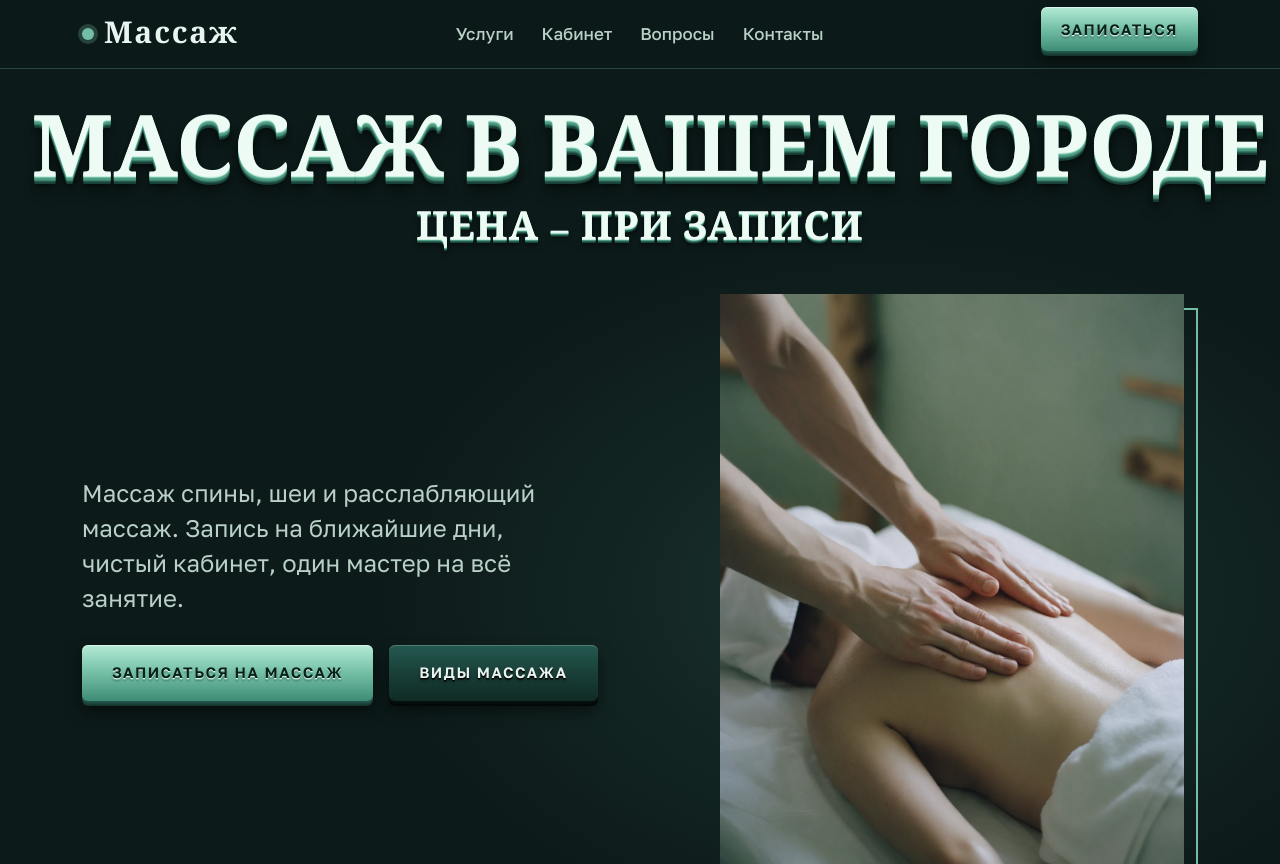
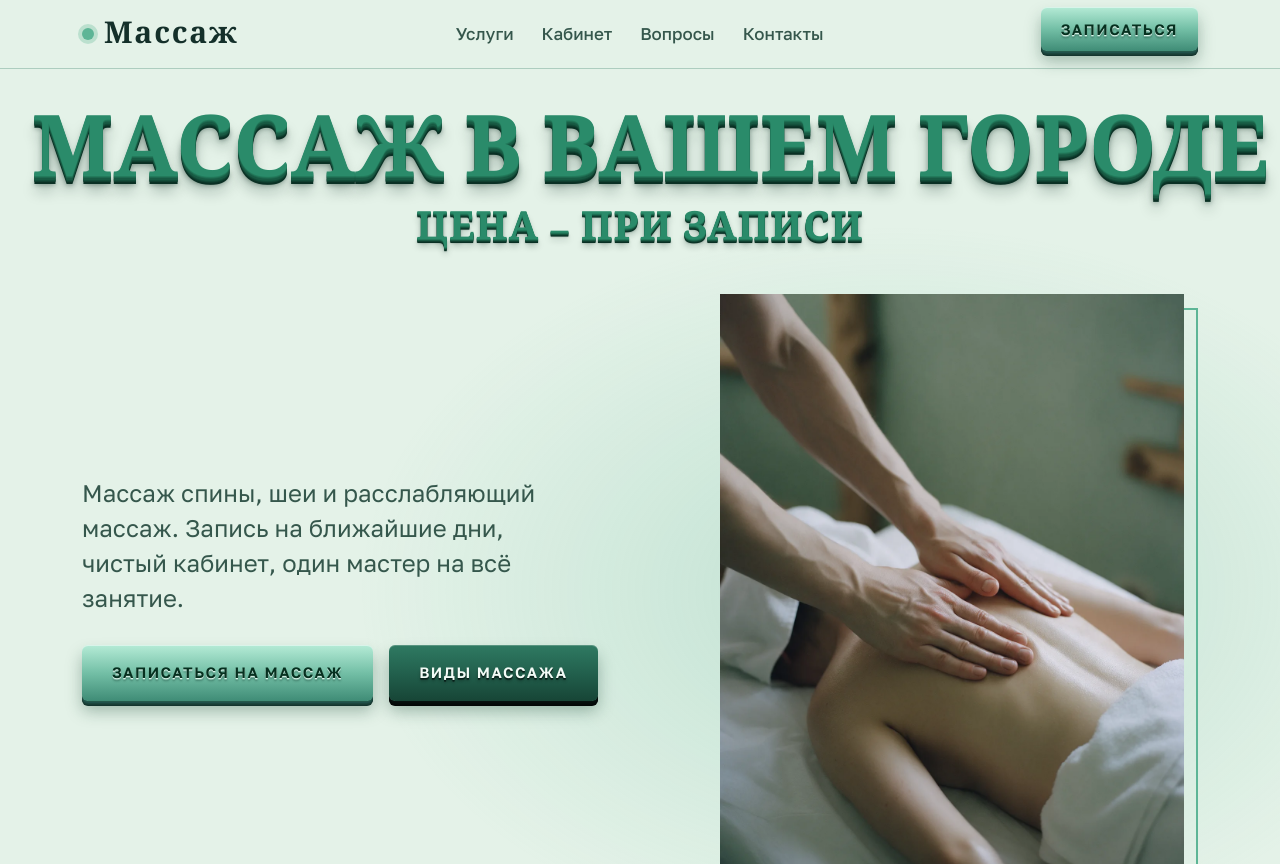
Before and after one commit to andreikovalev68/massazh-demo, a plain HTML site: page index.html in a window 1280 px wide. Shown: the top 864 px of the page. Drawn offline with nearby package versions, Linux system fonts and the light colour scheme.

Commit message:
Светло-зелёная тема

```diff
--- a/style.css
+++ b/style.css
@@ -1,17 +1,17 @@
 :root{
-  --bg:#0C1A19;
-  --bg-2:#10221F;
-  --card:#14302C;
-  --cream:#E9F3EF;
-  --soft:#B9D0C7;
-  --muted:#8FAFA3;
-  --g:#73BFA6;
-  --g-hi:#A9E4CD;
+  --bg:#E4F2E8;
+  --bg-2:#D6EADD;
+  --card:#F7FCF9;
+  --cream:#14302A;
+  --soft:#35574C;
+  --muted:#5A7A6E;
+  --g:#5DB596;
+  --g-hi:#1F6B52;
   --g-lo:#2E6B5B;
-  --on-g:#06201A;
-  --v-canvas:#0C1A19;--v-ink:#E9F3EF;--v-accent:#73BFA6;--v-accent-ink:#06201A;
-  --line:rgba(115,191,166,.28);
-  color-scheme:dark;
+  --on-g:#06301F;
+  --line:rgba(31,107,82,.28);
+  --v-canvas:#E4F2E8;--v-ink:#14302A;--v-accent:#5DB596;--v-accent-ink:#06301F;
+  color-scheme:light;
   box-sizing:border-box;
   padding-top:env(safe-area-inset-top,0px);
   padding-bottom:env(safe-area-inset-bottom,0px);
@@ -25,9 +25,9 @@ a{color:inherit}
 
 /* 3D-надпись */
 .t3d{
-  color:#EEFBF5;
-  text-shadow:0 .014em 0 #C9EFE0,0 .028em 0 #73BFA6,0 .044em 0 #4F9C85,0 .06em 0 #3B7F6C,
-    0 .076em 0 #29604F,0 .092em 0 #19413A,0 .11em .06em rgba(0,0,0,.55),0 .18em .16em rgba(0,0,0,.45);
+  color:#2A8B6A;
+  text-shadow:0 .014em 0 #237A5B,0 .028em 0 #1D694F,0 .044em 0 #185A43,0 .06em 0 #134C39,
+    0 .076em 0 #0F3F2F,0 .092em 0 #0A3024,0 .11em .06em rgba(8,40,28,.4),0 .18em .16em rgba(8,40,28,.28);
 }
 
 /* кнопки */
@@ -38,7 +38,7 @@ a{color:inherit}
   background:linear-gradient(180deg,#B5EBD6 0%,#73BFA6 50%,#3F8C76 100%);color:var(--on-g);
   font:700 15px/1 'Golos Text',system-ui,sans-serif;letter-spacing:.1em;text-decoration:none;
   text-shadow:0 1px 0 rgba(235,255,247,.85),0 2px 0 rgba(235,255,247,.3),0 3px 2px rgba(5,40,30,.35);
-  box-shadow:inset 0 1px 0 rgba(255,255,255,.5),0 1px 0 #24594A,0 2px 0 #20504A,0 3px 0 #1C463D,0 4px 0 #183D35,0 5px 0 #14342D,0 10px 16px rgba(0,0,0,.55);
+  box-shadow:inset 0 1px 0 rgba(255,255,255,.5),0 1px 0 #24594A,0 2px 0 #20504A,0 3px 0 #1C463D,0 4px 0 #183D35,0 5px 0 #14342D,0 10px 16px rgba(20,70,50,.35);
   transform:translateY(-3px);
   transition:transform .12s,box-shadow .12s;
   animation:bob 3.4s ease-in-out infinite;
@@ -47,25 +47,25 @@ a{color:inherit}
 .btn:hover{filter:brightness(1.07)}
 .btn:active{transform:translateY(1px);box-shadow:inset 0 1px 0 rgba(255,255,255,.35),0 1px 0 #14342D,0 3px 6px rgba(0,0,0,.5)}
 .btn-dark{
-  background:linear-gradient(180deg,#245A50 0%,#193F38 50%,#102B26 100%);color:#E9F3EF;
-  text-shadow:0 1px 0 #000,0 2px 0 rgba(0,0,0,.5),0 3px 3px rgba(0,0,0,.4);
-  box-shadow:inset 0 1px 0 rgba(255,255,255,.2),0 1px 0 #07110F,0 2px 0 #060E0C,0 3px 0 #050B0A,0 4px 0 #040908,0 5px 0 #030706,0 10px 16px rgba(0,0,0,.5);
+  background:linear-gradient(180deg,#2F7A62 0%,#22604D 50%,#174536 100%);color:#F2FBF6;
+  text-shadow:0 1px 0 #06201A,0 2px 0 rgba(0,0,0,.4),0 3px 3px rgba(0,0,0,.3);
+  box-shadow:inset 0 1px 0 rgba(255,255,255,.2),0 1px 0 #07110F,0 2px 0 #060E0C,0 3px 0 #050B0A,0 4px 0 #040908,0 5px 0 #030706,0 10px 16px rgba(20,70,50,.35);
 }
 .btn-sm{min-height:44px;padding:0 20px}
 @keyframes wave{0%{left:-60%}55%,100%{left:130%}}
 @keyframes bob{0%,100%{transform:translateY(-3px)}50%{transform:translateY(-5px)}}
 
 /* шапка */
-.top{position:sticky;top:env(safe-area-inset-top,0px);z-index:20;background:rgba(12,26,25,.94);backdrop-filter:blur(6px);border-bottom:1px solid var(--line)}
+.top{position:sticky;top:env(safe-area-inset-top,0px);z-index:20;background:rgba(228,242,232,.94);backdrop-filter:blur(6px);border-bottom:1px solid var(--line)}
 .top-in{display:flex;align-items:center;justify-content:space-between;gap:20px;min-height:68px}
 .brand{display:flex;align-items:center;gap:10px;text-decoration:none;font:700 30px/1 'Cormorant Garamond',Georgia,serif;letter-spacing:.06em}
-.brand i{width:12px;height:12px;border-radius:50%;background:var(--g);box-shadow:0 0 0 4px rgba(115,191,166,.25)}
+.brand i{width:12px;height:12px;border-radius:50%;background:var(--g);box-shadow:0 0 0 4px rgba(93,181,150,.3)}
 .nav{display:flex;gap:28px}
 .nav a{color:var(--soft);text-decoration:none;font-weight:500}
 .nav a:hover{color:var(--g-hi)}
 
 /* hero */
-.hero{padding:clamp(20px,2.6vw,40px) 0 clamp(36px,4vw,64px);background:radial-gradient(60% 60% at 70% 60%,rgba(115,191,166,.14),transparent 70%),var(--bg)}
+.hero{padding:clamp(20px,2.6vw,40px) 0 clamp(36px,4vw,64px);background:radial-gradient(60% 60% at 70% 60%,rgba(93,181,150,.28),transparent 70%),var(--bg)}
 .h1w{container-type:inline-size;padding:0 clamp(16px,2.5vw,40px)}
 .h1{margin:0;text-transform:uppercase;font:700 7cqw/1.1 'Cormorant Garamond',Georgia,serif;white-space:nowrap;letter-spacing:.005em;text-align:center}
 .price{margin:.2em 0 0;text-align:center;text-transform:uppercase;font:700 3.2cqw/1.2 'Cormorant Garamond',Georgia,serif;letter-spacing:.03em}
@@ -79,7 +79,7 @@ a{color:inherit}
 /* секции */
 .sec{padding:clamp(48px,7vw,96px) 0}
 .sec-alt{background:var(--bg-2)}
-.eyebrow{display:block;font:600 13px/1 'Golos Text',sans-serif;letter-spacing:.2em;text-transform:uppercase;color:var(--g)}
+.eyebrow{display:block;font:600 13px/1 'Golos Text',sans-serif;letter-spacing:.2em;text-transform:uppercase;color:var(--g-hi)}
 .h2{margin:.5em 0 0;font:700 clamp(32px,4.4vw,54px)/1.1 'Cormorant Garamond',Georgia,serif}
 .p{max-width:52ch;color:var(--soft)}
 .rows{list-style:none;margin:28px 0 0;padding:0;display:grid;gap:12px}
@@ -94,7 +94,7 @@ a{color:inherit}
 details{border:1px solid var(--line);border-radius:6px;background:var(--card);padding:0 20px}
 summary{cursor:pointer;padding:18px 0;font-weight:600;list-style:none}
 summary::-webkit-details-marker{display:none}
-summary::after{content:"+";float:right;color:var(--g)}
+summary::after{content:"+";float:right;color:var(--g-hi)}
 details[open] summary::after{content:"–"}
 details p{margin:0 0 18px;color:var(--soft)}
 .cl{list-style:none;margin:28px 0 0;padding:0;display:grid;gap:12px;max-width:560px}
```
Also changed, not shown: index.html (line endings or trailing spaces).
